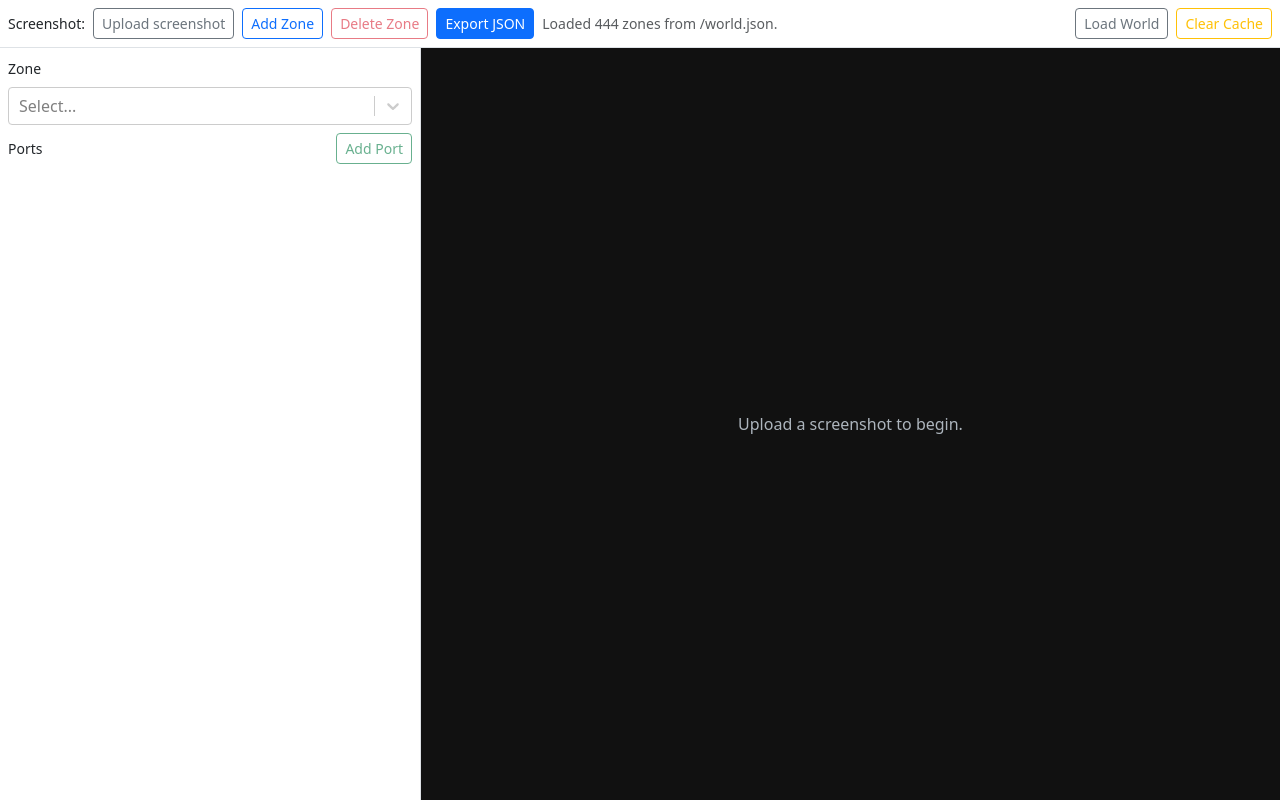
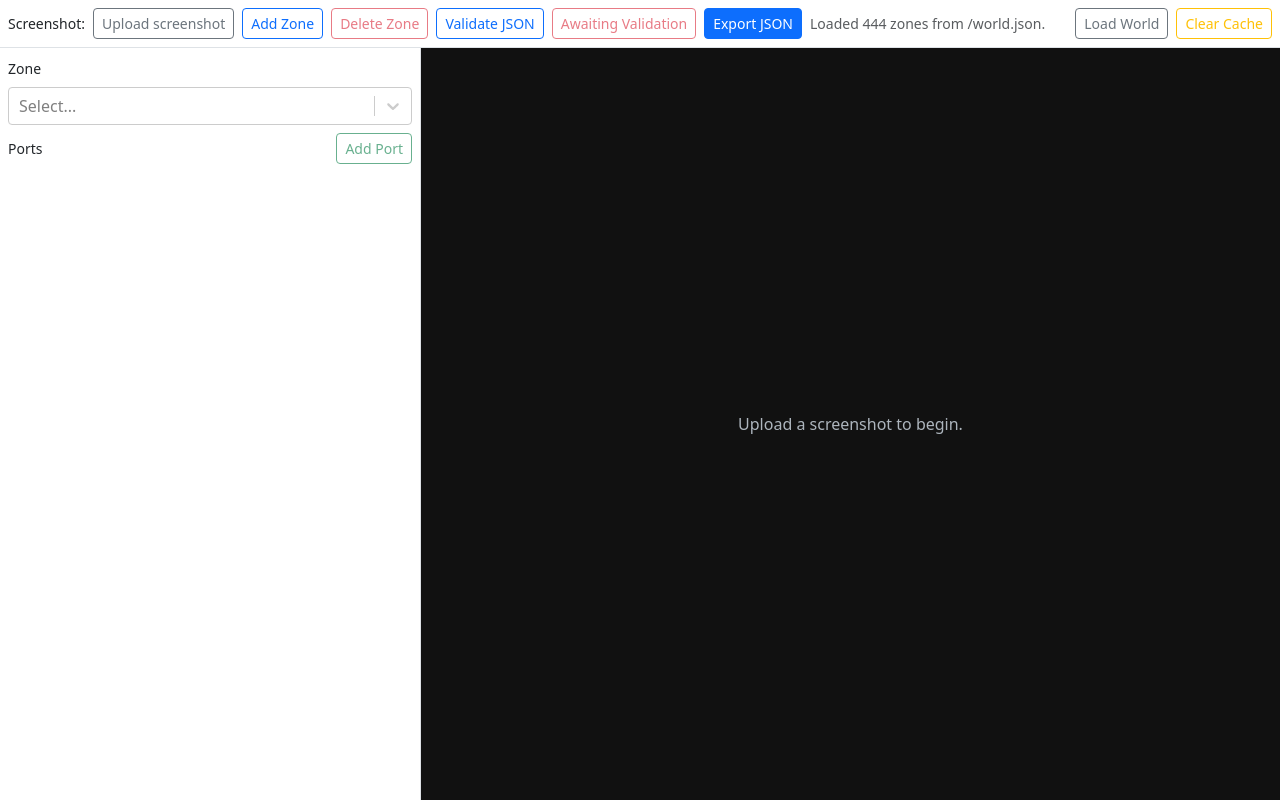
Before and after one commit to beemerwt/albion-zone-builder, a React (Vite) app: page / in a window 1280 px wide. Built offline with nearby package versions, Linux system fonts and the light colour scheme.

Commit message:
Add world JSON validation workflow and UI status popup

```diff
--- a/src/App.tsx
+++ b/src/App.tsx
@@ -17,6 +17,7 @@ import {
 } from "./lib/worldJson";
 import { detectMapBoundsWithWasm } from "./lib/wasmMapBounds";
 import { PortRowState } from "./components/PortRow";
+import { validateWorldJson, ValidationError } from "./lib/validateWorldJson";
 
 function portsToRows(zone?: Zone): PortRowState[] {
   return Object.entries(zone?.ports ?? {}).map(([name, p], i) => ({
@@ -44,6 +45,7 @@ export default function App() {
   const [addError, setAddError] = useState("");
   const [deleteOpen, setDeleteOpen] = useState(false);
   const [viewerResetKey, setViewerResetKey] = useState(0);
+  const [validationErrors, setValidationErrors] = useState<ValidationError[] | null>(null);
 
   const zones = world?.zones ?? [];
   const zoneById = useMemo(
@@ -182,6 +184,12 @@ export default function App() {
     setStatus(`Added zone ${displayName}.`);
   };
 
+  const runValidation = () => {
+    if (!world) return;
+    const result = validateWorldJson(world);
+    setValidationErrors(result.errors);
+  };
+
   const onDeleteZone = () => {
     if (!world || !zoneId) return;
     const nextZones = world.zones.filter((z) => String(z.id ?? "") !== zoneId);
@@ -293,6 +301,11 @@ export default function App() {
           img.src = url;
         }}
         onExport={() => world && downloadJson("world.updated.json", world)}
+        onValidate={runValidation}
+        validationErrors={validationErrors}
+        onSelectValidationZone={(nextZoneId) =>
+          selectZoneById(nextZoneId, undefined, { resetViewer: true })
+        }
       />
 
       <div className="flex-grow-1 d-flex overflow-hidden">
--- a/src/components/Toolbar.tsx
+++ b/src/components/Toolbar.tsx
@@ -1,6 +1,12 @@
+import { useMemo, useState } from "react";
+import { ValidationError } from "../lib/validateWorldJson";
+
 export default function Toolbar({
   onImage,
   onExport,
+  onValidate,
+  validationErrors,
+  onSelectValidationZone,
   onOpenAddZone,
   onOpenDeleteZone,
   onLoadWorld,
@@ -11,6 +17,9 @@ export default function Toolbar({
 }: {
   onImage: (file: File) => void;
   onExport: () => void;
+  onValidate: () => void;
+  validationErrors: ValidationError[] | null;
+  onSelectValidationZone: (zoneId: string) => void;
   onOpenAddZone: () => void;
   onOpenDeleteZone: () => void;
   onLoadWorld: (file: File) => void;
@@ -19,6 +28,15 @@ export default function Toolbar({
   canEditWorld: boolean;
   canDeleteZone: boolean;
 }) {
+  const [showValidationErrors, setShowValidationErrors] = useState(false);
+
+  const hasValidationRun = validationErrors !== null;
+  const hasErrors = (validationErrors?.length ?? 0) > 0;
+  const knownZones = useMemo(
+    () => new Set((validationErrors ?? []).flatMap((e) => e.linkedZoneIds)),
+    [validationErrors],
+  );
+
   return (
     <div className="p-2 border-bottom d-flex gap-2 align-items-center flex-wrap">
       <span className="small">Screenshot:</span>
@@ -45,6 +63,58 @@ export default function Toolbar({
       >
         Delete Zone
       </button>
+      <button
+        className="btn btn-outline-primary btn-sm"
+        onClick={onValidate}
+        disabled={!canEditWorld}
+      >
+        Validate JSON
+      </button>
+      <div className="position-relative">
+        <button
+          className={`btn btn-sm ${hasErrors ? "btn-danger" : "btn-outline-danger"}`}
+          onClick={() => hasErrors && setShowValidationErrors((v) => !v)}
+          disabled={!hasErrors}
+        >
+          {!hasValidationRun
+            ? "Awaiting Validation"
+            : hasErrors
+              ? "Validation Errors"
+              : "No Errors Present"}
+        </button>
+        {hasErrors && showValidationErrors && (
+          <div
+            className="position-absolute top-100 start-0 mt-1 p-2 border rounded bg-white shadow"
+            style={{ zIndex: 1000, minWidth: 420, maxWidth: 640 }}
+          >
+            <ul className="mb-0 ps-3">
+              {validationErrors?.map((error, index) => (
+                <li key={`${error.type}-${index}`} className="small mb-1">
+                  <span>
+                    {error.message.split(/([a-z0-9-]+(?=:))/gi).map((part, i) => {
+                      const isZoneToken = knownZones.has(part);
+                      if (!isZoneToken) return <span key={i}>{part}</span>;
+                      return (
+                        <button
+                          key={i}
+                          type="button"
+                          className="btn btn-link btn-sm p-0 align-baseline"
+                          onClick={() => {
+                            onSelectValidationZone(part);
+                            setShowValidationErrors(false);
+                          }}
+                        >
+                          {part}
+                        </button>
+                      );
+                    })}
+                  </span>
+                </li>
+              ))}
+            </ul>
+          </div>
+        )}
+      </div>
       <button className="btn btn-primary btn-sm" onClick={onExport} disabled={!canEditWorld}>
         Export JSON
       </button>
--- /dev/null
+++ b/src/lib/validateWorldJson.ts
@@ -0,0 +1,119 @@
+import { WorldJson, Zone } from "./types";
+
+export type ValidationErrorType =
+  | "invalid-zone"
+  | "invalid-port"
+  | "invalid-connection"
+  | "multiple-connections"
+  | "missing-connection";
+
+export type ValidationError = {
+  type: ValidationErrorType;
+  message: string;
+  source?: { zoneId: string; portId: string };
+  target?: { zoneId: string; portId: string };
+  linkedZoneIds: string[];
+};
+
+export type ValidationResult = { errors: ValidationError[] };
+
+type Connection = { zoneId: string; portId: string };
+
+function toConnection(value: unknown): Connection | null {
+  if (!value || typeof value !== "object") return null;
+  const obj = value as Record<string, unknown>;
+  const zoneId = typeof obj.zoneId === "string" ? obj.zoneId.trim() : "";
+  const portId = typeof obj.port === "string" ? obj.port.trim().toUpperCase() : "";
+  if (!zoneId || !portId) return null;
+  return { zoneId, portId };
+}
+
+function readConnections(port: Record<string, unknown>): {
+  connections: Connection[];
+  malformed: boolean;
+} {
+  const rawValues = [port.connectsTo, port.connectTo].filter((v) => v !== undefined);
+  if (rawValues.length === 0) return { connections: [], malformed: false };
+
+  const values = rawValues.flatMap((v) => (Array.isArray(v) ? v : [v]));
+  const validConnections = values.map(toConnection).filter((v): v is Connection => Boolean(v));
+  return { connections: validConnections, malformed: validConnections.length !== values.length };
+}
+
+function zoneMap(world: WorldJson): Record<string, Zone> {
+  return Object.fromEntries(world.zones.map((z) => [String(z.id ?? ""), z]).filter(([id]) => id));
+}
+
+export function validateWorldJson(world: WorldJson): ValidationResult {
+  const zonesById = zoneMap(world);
+  const errors: ValidationError[] = [];
+
+  for (const [sourceZoneId, zone] of Object.entries(zonesById)) {
+    const ports = zone.ports ?? {};
+    for (const [sourcePortId, portData] of Object.entries(ports)) {
+      const portRecord = (portData ?? {}) as Record<string, unknown>;
+      const { connections, malformed } = readConnections(portRecord);
+
+      if (connections.length === 0) {
+        errors.push({
+          type: "missing-connection",
+          message: `Missing Connection: ${sourceZoneId}:${sourcePortId}`,
+          source: { zoneId: sourceZoneId, portId: sourcePortId },
+          linkedZoneIds: [sourceZoneId],
+        });
+        continue;
+      }
+
+      if (connections.length > 1 || malformed) {
+        errors.push({
+          type: "multiple-connections",
+          message: `Multiple connections for ${sourceZoneId}:${sourcePortId}`,
+          source: { zoneId: sourceZoneId, portId: sourcePortId },
+          linkedZoneIds: [sourceZoneId, ...new Set(connections.map((c) => c.zoneId))],
+        });
+        continue;
+      }
+
+      const target = connections[0];
+      const targetZone = zonesById[target.zoneId];
+      if (!targetZone) {
+        errors.push({
+          type: "invalid-zone",
+          message: `Invalid zone '${target.zoneId}' for ${sourceZoneId}:${sourcePortId} -> ${target.zoneId}:${target.portId}`,
+          source: { zoneId: sourceZoneId, portId: sourcePortId },
+          target: { zoneId: target.zoneId, portId: target.portId },
+          linkedZoneIds: [sourceZoneId],
+        });
+        continue;
+      }
+
+      const targetPort = targetZone.ports?.[target.portId] as Record<string, unknown> | undefined;
+      if (!targetPort) {
+        errors.push({
+          type: "invalid-port",
+          message: `Invalid port '${target.zoneId}:${target.portId}' for ${sourceZoneId}:${sourcePortId} -> ${target.zoneId}:${target.portId}`,
+          source: { zoneId: sourceZoneId, portId: sourcePortId },
+          target: { zoneId: target.zoneId, portId: target.portId },
+          linkedZoneIds: [sourceZoneId, target.zoneId],
+        });
+        continue;
+      }
+
+      const targetConnections = readConnections(targetPort).connections;
+      const isReciprocal = targetConnections.some(
+        (conn) => conn.zoneId === sourceZoneId && conn.portId === sourcePortId,
+      );
+      if (!isReciprocal) {
+        errors.push({
+          type: "invalid-connection",
+          message: `Invalid Connection: ${target.zoneId}:${target.portId} -> ${sourceZoneId}:${sourcePortId}`,
+          source: { zoneId: sourceZoneId, portId: sourcePortId },
+          target: { zoneId: target.zoneId, portId: target.portId },
+          linkedZoneIds: [sourceZoneId, target.zoneId],
+        });
+      }
+    }
+  }
+
+  return { errors };
+}
```
Also changed, not shown: 1 other file (tests, documents, lock files or other folders).
